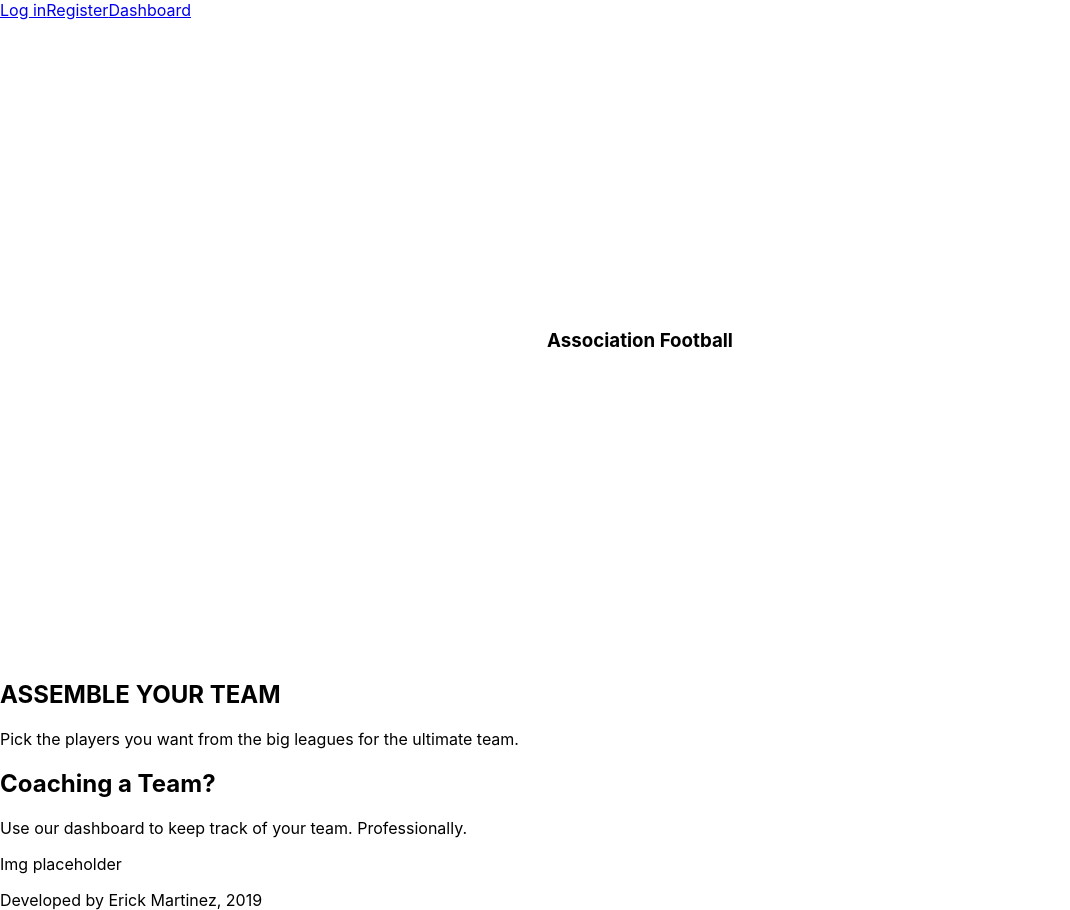
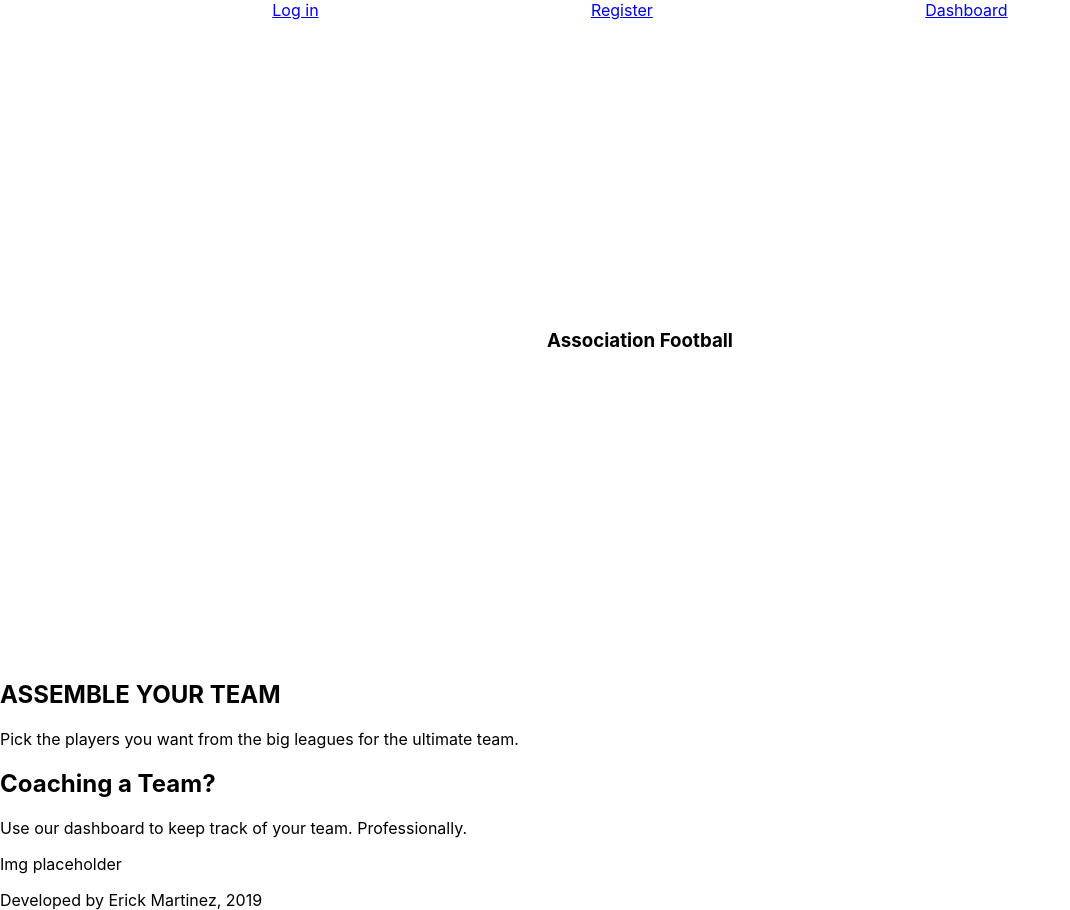
Before and after one commit to erickmtza/association-football-client, a React (Create React App) app: page / in a window 1280 px wide. Shown: the whole page, without its empty margins (0-1070 px from the left). Built offline with nearby package versions, Linux system fonts and the light colour scheme.

Commit message:
Added css styles to App.js

```diff
--- /dev/null
+++ b/src/App.css
@@ -0,0 +1,4 @@
+header {
+    display: flex;
+    justify-content: space-evenly;
+}
--- a/src/App.js
+++ b/src/App.js
@@ -1,5 +1,6 @@
 import React from 'react';
 import { Route, Link, Switch } from 'react-router-dom'
+import './App.css'
 
 import LandingPage from './routes/LandingPage'
 import LoginPage from './routes/LoginPage/LoginPage'
```
Lines whose indentation alone changed are shown as unchanged.
